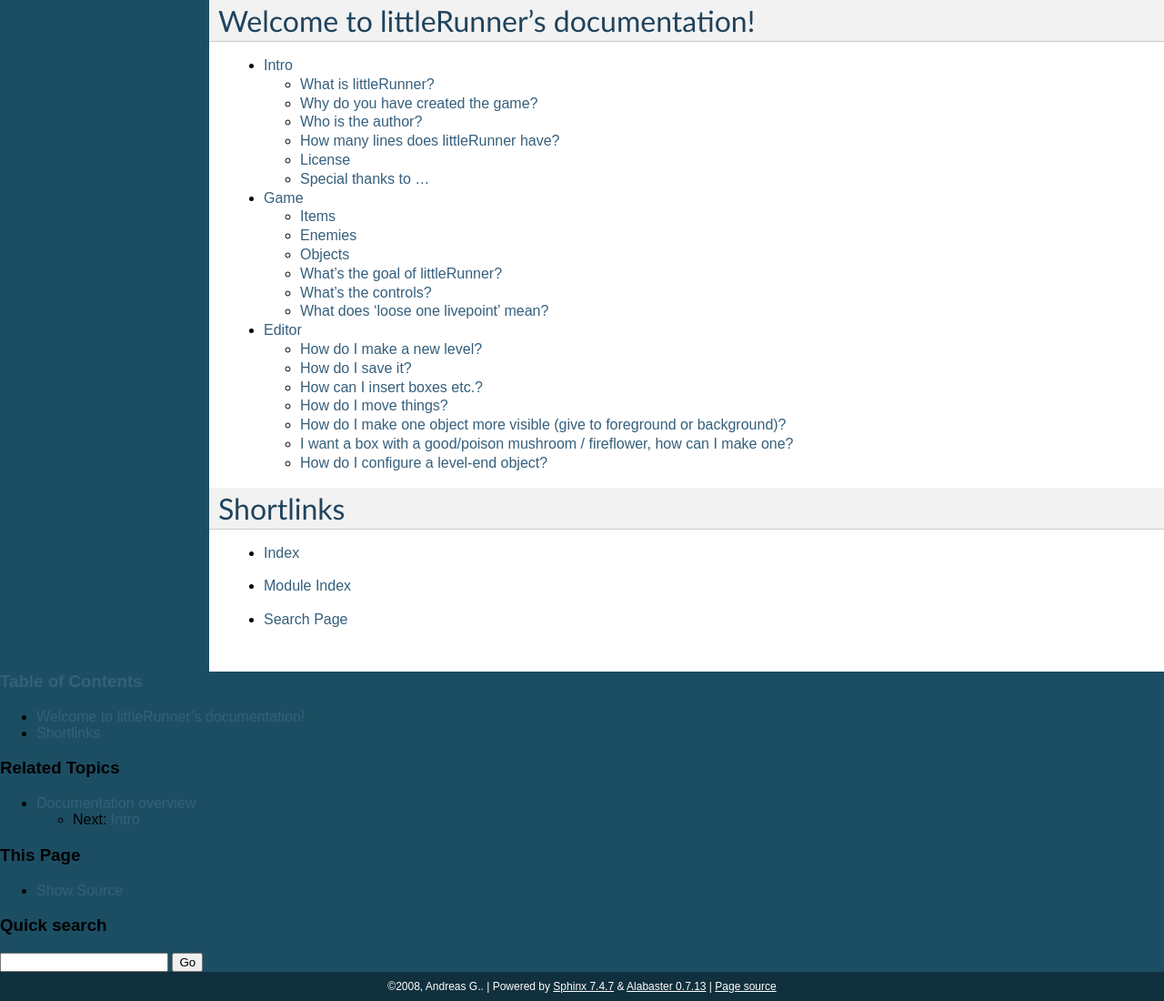
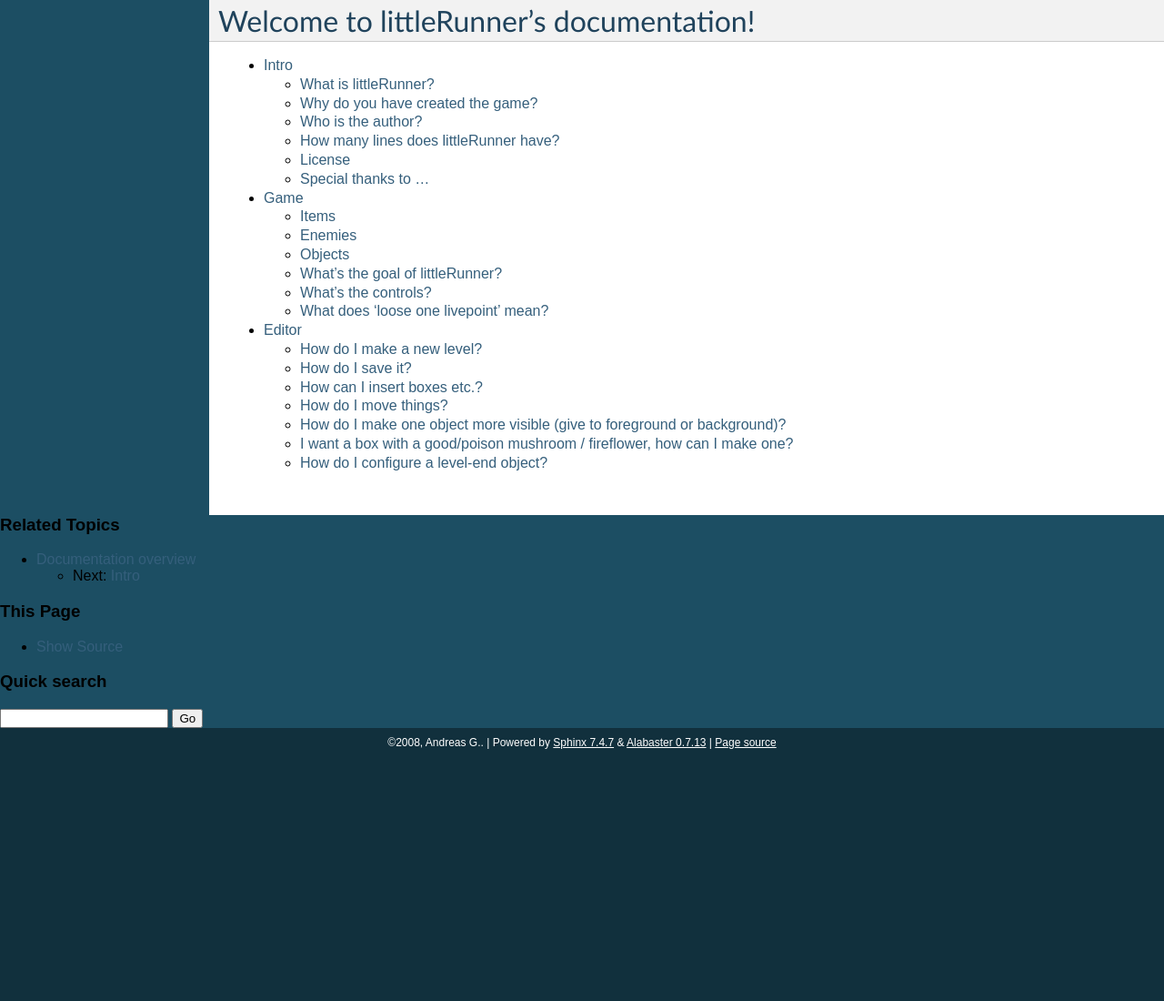
Before and after one commit to andreasgerstmayr/littleRunner, a Sphinx documentation site: the page built from docs/index.rst, in a window 1280 px wide. Shown: the whole page at 91% size. Built offline with Sphinx 7.4.7, drawn with Linux system fonts in a browser that asks for light colours; after the commit the page ends 900 px from its top, so only the background shows below that.

Commit message:
fixed backslash-bug

```diff
--- a/docs/index.rst
+++ b/docs/index.rst
@@ -12,11 +12,3 @@
    intro/intro
    game/game
    editor/editor
-
-
-Shortlinks
-==========
-
-* :ref:`genindex`
-* :ref:`modindex`
-* :ref:`search`
```
Also changed, not shown: 8 other files.
